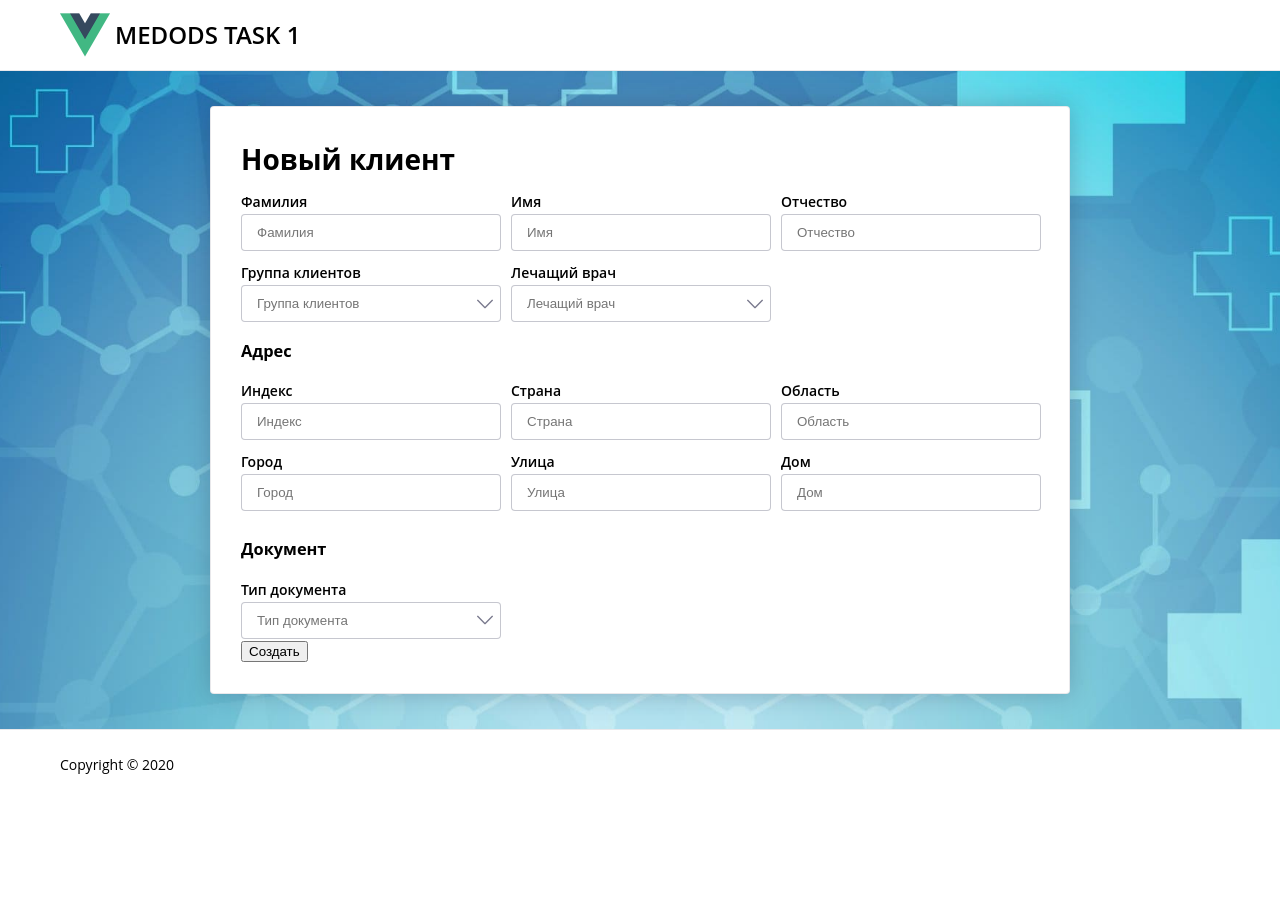
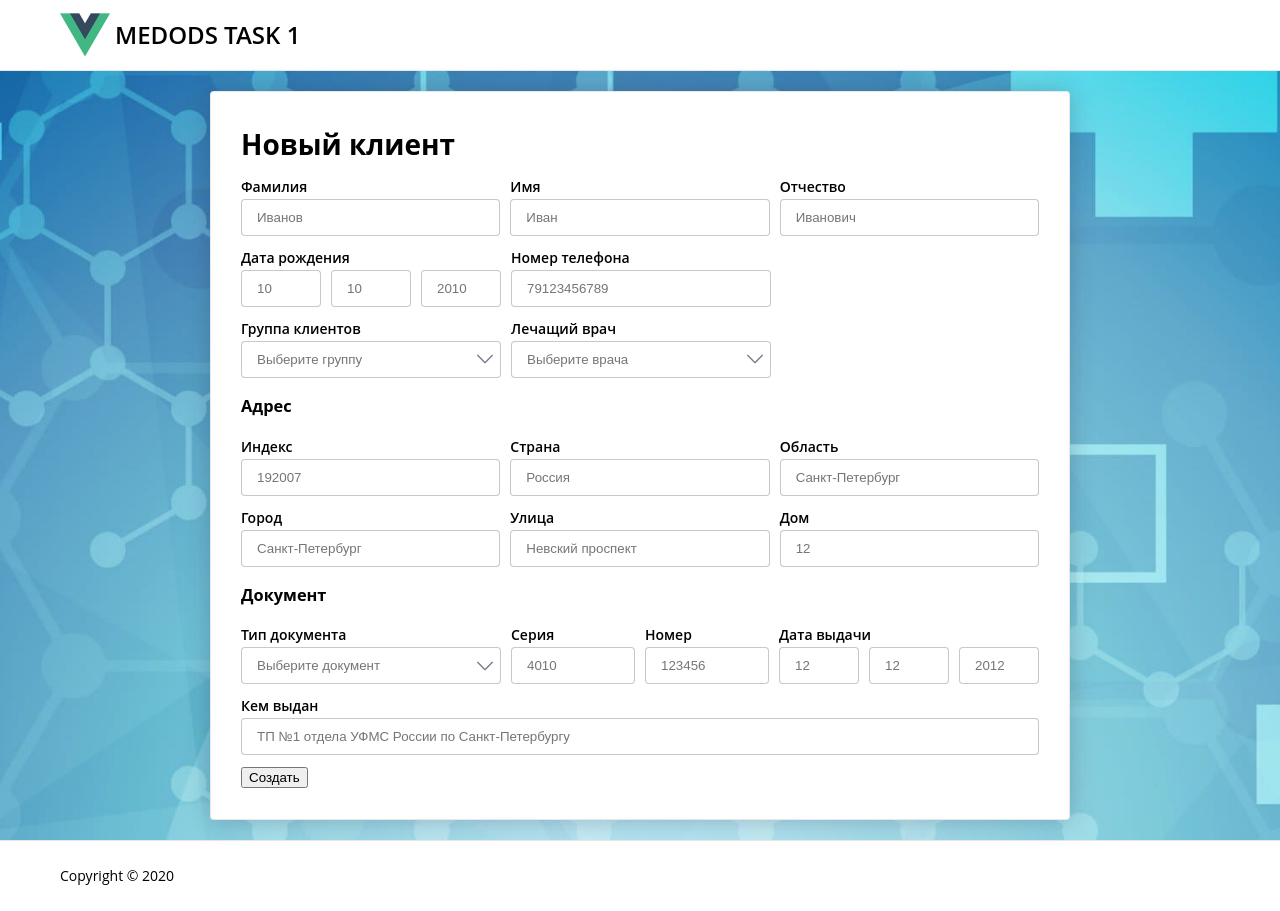
Before and after one commit to Kapatych/Medods-task-1, a Vue app: page / in a window 1280 px wide. Before the commit the page ends 800 px from the top, so only its background shows below. Built offline with nearby package versions, Linux system fonts and the light colour scheme.

Commit message:
Added data, refactored base input and select

```diff
--- a/src/components/BaseInput.vue
+++ b/src/components/BaseInput.vue
@@ -1,5 +1,5 @@
 <template>
-  <div class="field">
+  <div class="field" :class="inputClass">
     <label v-if="label">
       {{ label }}
     </label>
@@ -30,16 +30,19 @@ export default {
 <style lang="scss" scoped>
 .field {
   width: 100%;
-  min-width: 260px;
+  max-width: 260px;
   &:not(:first-child) {
     margin-left: 10px;
+  }
+
+  &--wide {
+    max-width: none;
   }
 }
 label {
   font-weight: 600;
 }
 input {
-  margin-bottom: 10px;
   padding: 10px 15px;
   width: 100%;
   border: 1px solid rgba(31, 32, 65, 0.25);
--- a/src/components/BaseSelect.vue
+++ b/src/components/BaseSelect.vue
@@ -13,7 +13,7 @@
         :value="multi ? normalizeValues : value"
         type="text"
         readonly="readonly"
-        :placeholder="label"
+        v-bind="$attrs"
       />
       <span class="select__icon" @click.stop="toggleHandler"></span>
     </div>
--- a/src/mixins/formFieldMixin.js
+++ b/src/mixins/formFieldMixin.js
@@ -5,7 +5,8 @@ export default {
       type: String,
       default: ""
     },
-    value: [String, Number, Array]
+    value: [String, Number, Array],
+    inputClass: String
   },
   methods: {
     updateValue(event) {
--- a/src/views/CreateClient.vue
+++ b/src/views/CreateClient.vue
@@ -9,40 +9,62 @@
               label="Фамилия"
               v-model="client.surname"
               type="text"
-              name="surname"
-              placeholder="Фамилия"
+              placeholder="Иванов"
             />
             <BaseInput
               label="Имя"
               v-model="client.name"
               type="text"
-              name="name"
-              placeholder="Имя"
+              placeholder="Иван"
             />
             <BaseInput
               label="Отчество"
               v-model="client.middleName"
               type="text"
-              name="middle name"
-              placeholder="Отчество"
+              placeholder="Иванович"
             />
           </div>
-
+          <div class="fields-row">
+            <div class="fields-group">
+              <div class="fields-group__label">Дата рождения</div>
+              <div class="fields-group__content">
+                <BaseInput
+                  v-model="client.birth.day"
+                  type="text"
+                  placeholder="10"
+                />
+                <BaseInput
+                  v-model="client.birth.month"
+                  type="text"
+                  placeholder="10"
+                />
+                <BaseInput
+                  v-model="client.birth.year"
+                  type="text"
+                  placeholder="2010"
+                />
+              </div>
+            </div>
+            <BaseInput
+              label="Номер телефона"
+              v-model="client.phoneNumber"
+              type="text"
+              placeholder="79123456789"
+            />
+          </div>
           <div class="fields-row">
             <BaseSelect
               label="Группа клиентов"
               v-model="client.category"
               :options="category"
-              name="doctor"
               :multi="true"
-              placeholder="Группа клиентов"
+              placeholder="Выберите группу"
             />
             <BaseSelect
               label="Лечащий врач"
               v-model="client.doctor"
               :options="doctors"
-              name="doctor"
-              placeholder="Лечащий врач"
+              placeholder="Выберите врача"
             />
           </div>
 
@@ -50,47 +72,41 @@
           <div class="fields-row">
             <BaseInput
               label="Индекс"
-              v-model="client.index"
+              v-model="client.address.postalCode"
               type="text"
-              name="index"
-              placeholder="Индекс"
+              placeholder="192007"
             />
             <BaseInput
               label="Страна"
-              v-model="client.country"
+              v-model="client.address.country"
               type="text"
-              name="country"
-              placeholder="Страна"
+              placeholder="Россия"
             />
             <BaseInput
               label="Область"
-              v-model="client.region"
+              v-model="client.address.region"
               type="text"
-              name="region"
-              placeholder="Область"
+              placeholder="Санкт-Петербург"
             />
           </div>
           <div class="fields-row">
             <BaseInput
               label="Город"
-              v-model="client.city"
+              v-model="client.address.city"
               type="text"
-              name="city"
-              placeholder="Город"
+              placeholder="Санкт-Петербург"
             />
             <BaseInput
               label="Улица"
-              v-model="client.street"
+              v-model="client.address.street"
               type="text"
-              name="street"
-              placeholder="Улица"
+              placeholder="Невский проспект"
             />
             <BaseInput
               label="Дом "
-              v-model="client.house"
+              v-model="client.address.houseNumber"
               type="text"
-              name="house"
-              placeholder="Дом"
+              placeholder="12"
             />
           </div>
 
@@ -98,10 +114,54 @@
           <div class="fields-row">
             <BaseSelect
               label="Тип документа"
-              v-model="client.document"
+              v-model="client.passport.type"
               :options="documents"
-              name="doctor"
-              placeholder="Лечащий врач"
+              placeholder="Выберите документ"
+            />
+            <div class="fields-group">
+              <div class="fields-group__content">
+                <BaseInput
+                  label="Серия"
+                  v-model="client.passport.series"
+                  type="text"
+                  placeholder="4010"
+                />
+                <BaseInput
+                  label="Номер"
+                  v-model="client.passport.number"
+                  type="text"
+                  placeholder="123456"
+                />
+              </div>
+            </div>
+            <div class="fields-group">
+              <div class="fields-group__label">Дата выдачи</div>
+              <div class="fields-group__content">
+                <BaseInput
+                  v-model="client.passport.issuance.day"
+                  type="text"
+                  placeholder="12"
+                />
+                <BaseInput
+                  v-model="client.passport.issuance.month"
+                  type="text"
+                  placeholder="12"
+                />
+                <BaseInput
+                  v-model="client.passport.issuance.year"
+                  type="text"
+                  placeholder="2012"
+                />
+              </div>
+            </div>
+          </div>
+          <div class="fields-row">
+            <BaseInput
+              label="Кем выдан"
+              v-model="client.passport.place"
+              type="text"
+              class="field--wide"
+              placeholder="ТП №1 отдела УФМС России по Санкт-Петербургу"
             />
           </div>
           <button type="submit">Создать</button>
@@ -122,14 +182,56 @@ export default {
       surname: "",
       name: "",
       middleName: "",
+      birth: {
+        day: null,
+        month: null,
+        year: null
+      },
+      phoneNumber: null,
+      sex: "man",
+      category: [],
       doctor: "",
-      category: [],
-      document: ""
+      address: {
+        postalCode: "",
+        country: "",
+        region: "",
+        city: "",
+        street: "",
+        houseNumber: ""
+      },
+      passport: {
+        type: "",
+        series: "",
+        number: "",
+        issuance: {
+          day: null,
+          month: null,
+          year: null
+        },
+        place: ""
+      }
     }
   }),
   methods: {
     submitHandler() {
-      console.log("created successfully");
+      let data = {
+        surname: this.client.surname,
+        name: this.client.name,
+        middleName: this.client.middleName,
+        doctor: this.client.doctor,
+        category: this.client.category,
+        dateBirth: +new Date(
+          this.client.birth.year,
+          this.client.birth.month - 1,
+          this.client.birth.day
+        ),
+        issuanceDate: +new Date(
+          this.client.passport.issuance.year,
+          this.client.passport.issuance.month - 1,
+          this.client.passport.issuance.day
+        )
+      };
+      console.log(data);
     }
   }
 };
@@ -162,7 +264,19 @@ export default {
 
 .fields-row {
   display: flex;
-  /*justify-content: space-between;*/
   align-items: center;
+  margin-bottom: 10px;
+}
+.fields-group {
+  max-width: 260px;
+  &:not(:first-child) {
+    margin-left: 10px;
+  }
+}
+.fields-group__label {
+  font-weight: 600;
+}
+.fields-group__content {
+  display: flex;
 }
 </style>
```
